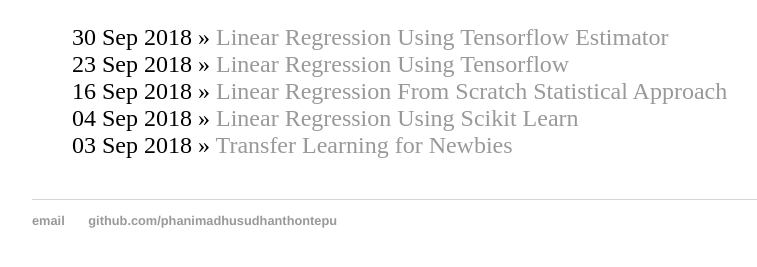
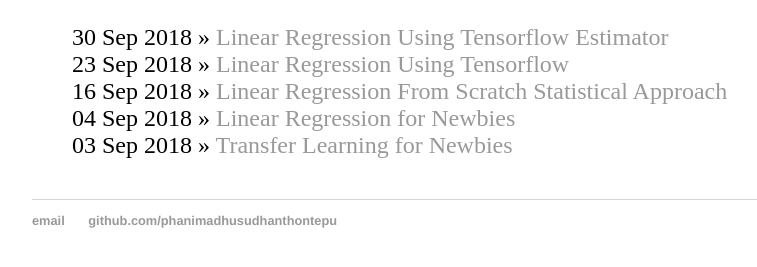
Before and after one commit to phani1995/phani1995.github.io, a Jekyll site: the page built from index.html, in a window 1280 px wide. Shown: the part 231-498 px from the top of the page, without its empty margins (160-917 px from the left). Built offline with Jekyll 4.4.1, drawn with Linux system fonts in a browser that asks for light colours.

Commit message:
Update 2018-09-04-linear-regression-using-scikit-learn.md

```diff
--- a/_posts/2018-09-04-linear-regression-using-scikit-learn.md
+++ b/_posts/2018-09-04-linear-regression-using-scikit-learn.md
@@ -1,3 +1,8 @@
+---
+layout: post
+title: Linear Regression for Newbies
+---
+
 # Linear Regression using Scikit Learn
 
 ## The Theory
```
